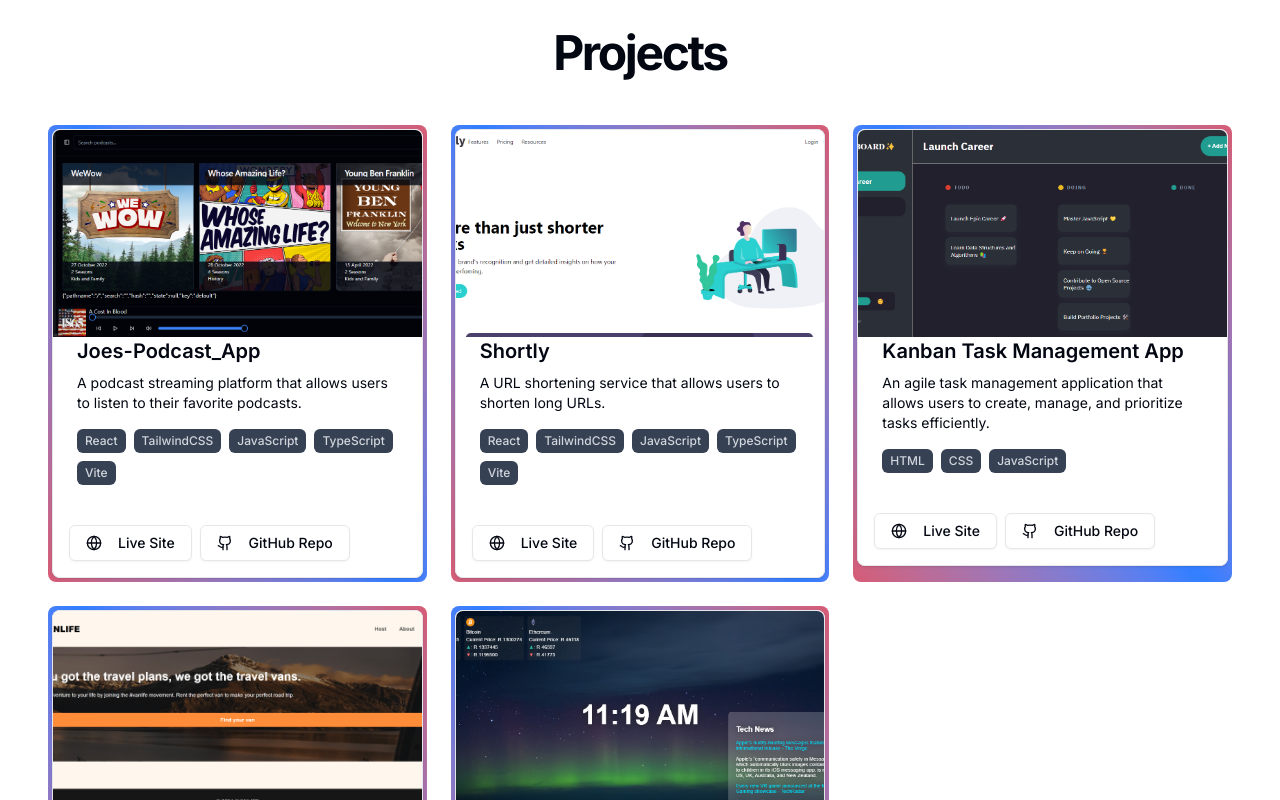
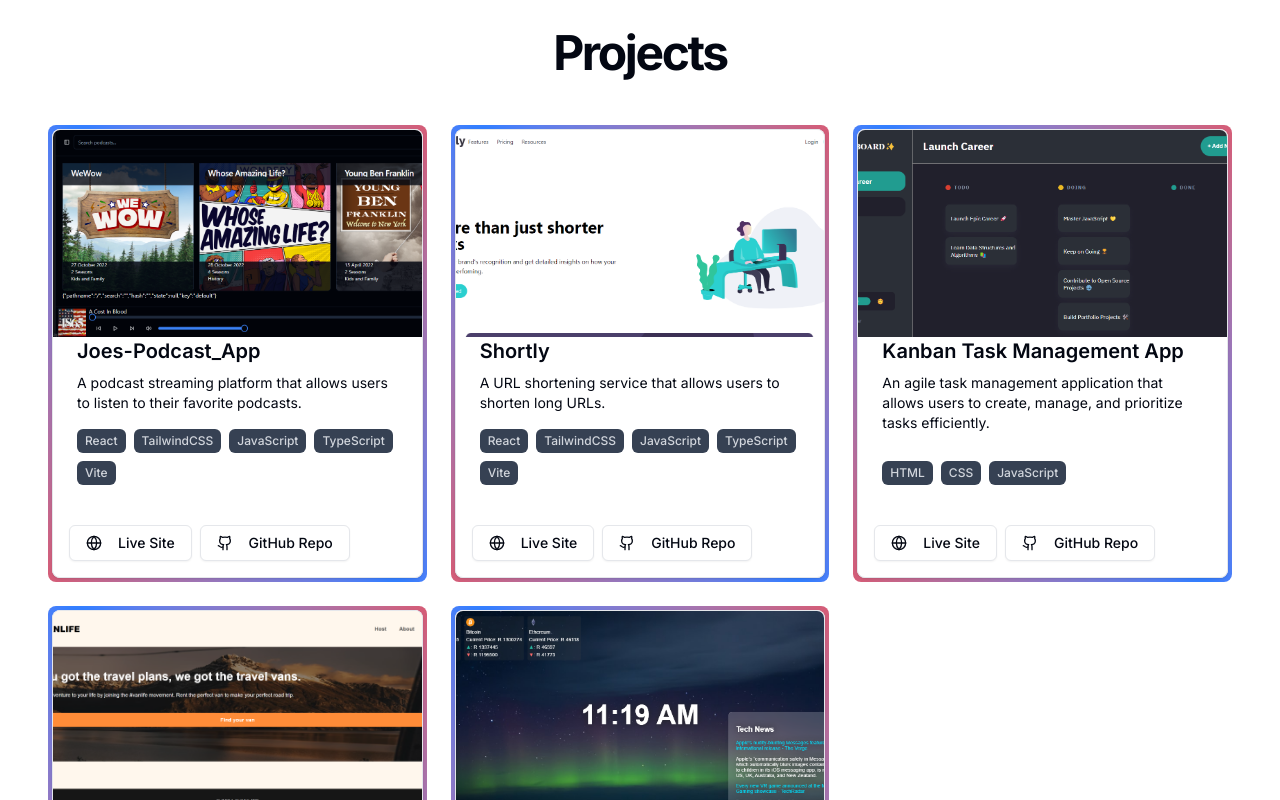
Before and after one commit to TraderJoe97/Portfolio, a Next.js app in the folder portfolio/: page / in a window 1280 px wide. Shown: the part 2000-2800 px from the top of the page. Built offline with nearby package versions, Linux system fonts and the light colour scheme.

Commit message:
insure project cards are same height for each row

```diff
--- a/portfolio/src/app/components/project-card.tsx
+++ b/portfolio/src/app/components/project-card.tsx
@@ -28,8 +28,8 @@ export default function ProjectCard({
   }
 
   return (
-        <AnimatedRGBBorder>
-    <Card className="overflow-hidden rounded-lg ">
+        <AnimatedRGBBorder className="flex">
+    <Card className="flex flex-col overflow-hidden h-full rounded-lg ">
         <div className="relative aspect-video">
           <Image
             src={image || "/placeholder.svg"}
@@ -38,9 +38,9 @@ export default function ProjectCard({
             className="object-cover transition-transform group-hover:scale-105"
           />
         </div>
-        <CardContent className="">
+        <CardContent className="flex flex-col flex-grow">
           <h3 className="font-semibold text-xl mb-2">{title}</h3>
-          <p className="text-sm  mb-4">{description}</p>
+          <p className="text-sm mb-4 flex-grow line-clamp-3">{description}</p>
           <div className="flex flex-wrap gap-2 mb-4">
             {technologies.map((tech) => (
               <span
@@ -52,7 +52,7 @@ export default function ProjectCard({
             ))}
           </div>
         </CardContent>
-        <CardFooter className="p-4 pt-0 flex flex-col sm:flex-row gap-2">
+        <CardFooter className="p-4 pt-0 flex flex-end flex-col sm:flex-row gap-2">
           <Button
             asChild
             variant="outline"
```
